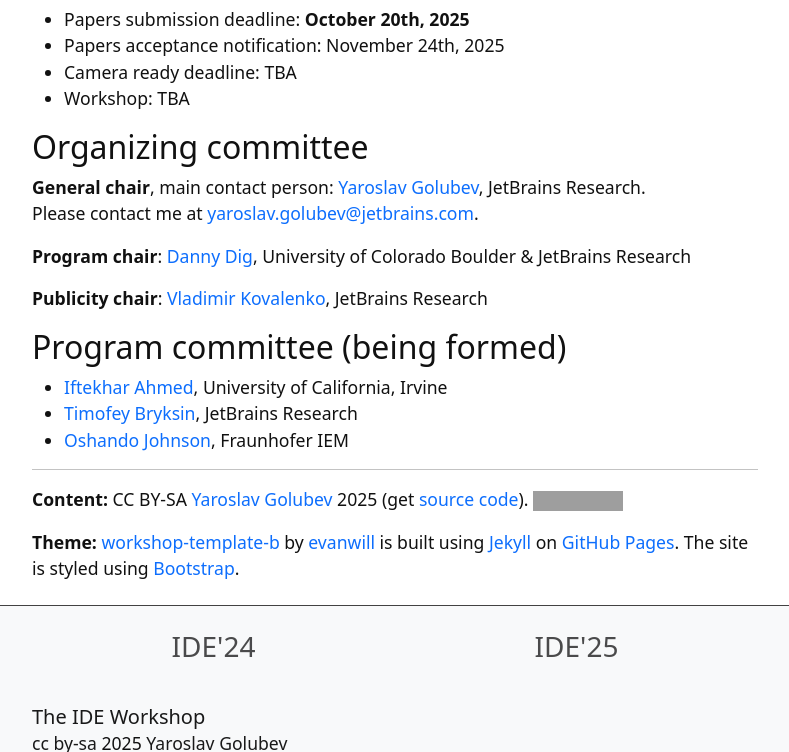
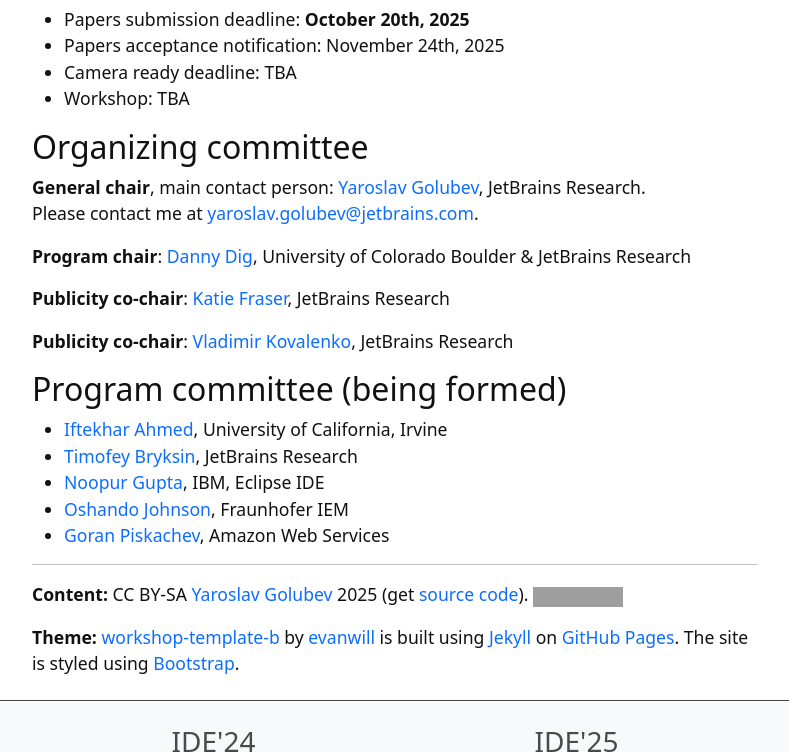
Before and after one commit to ide-workshop/ide-workshop.github.io, a Jekyll site: the page built from index.md, in a window 1280 px wide and 900 px high, scrolled down 3504 px, cut to the strip 0-752 px from the top of the window. Shown: the whole strip, without its empty margins (245-1034 px from the left). Built offline with Jekyll 4.4.1, drawn with Linux system fonts in a browser that asks for light colours; grey boxes are pictures that could not be loaded.

Commit message:
Started adding PC

```diff
--- a/index.md
+++ b/index.md
@@ -127,13 +127,17 @@
 
 **Program chair**: [Danny Dig](http://dig.cs.illinois.edu/), University of Colorado Boulder & JetBrains Research
 
-**Publicity chair**: [Vladimir Kovalenko](vovak.me), JetBrains Research
+**Publicity co-chair**: [Katie Fraser](https://www.linkedin.com/in/katherine-fraser-0739121b0/), JetBrains Research
+
+**Publicity co-chair**: [Vladimir Kovalenko](vovak.me), JetBrains Research
 
 ## Program committee (being formed)
 
 * [Iftekhar Ahmed](https://ics.uci.edu/~iftekha/), University of California, Irvine
 * [Timofey Bryksin](https://jzuken.github.io/), JetBrains Research
+* [Noopur Gupta](https://www.linkedin.com/in/noopur2507), IBM, Eclipse IDE
 * [Oshando Johnson](https://www.linkedin.com/in/oshandojohnson/), Fraunhofer IEM
+* [Goran Piskachev](https://piskachev.github.io), Amazon Web Services
 
 [//]: # (&#40;{% include toc.html %}&#41;)
 
```
